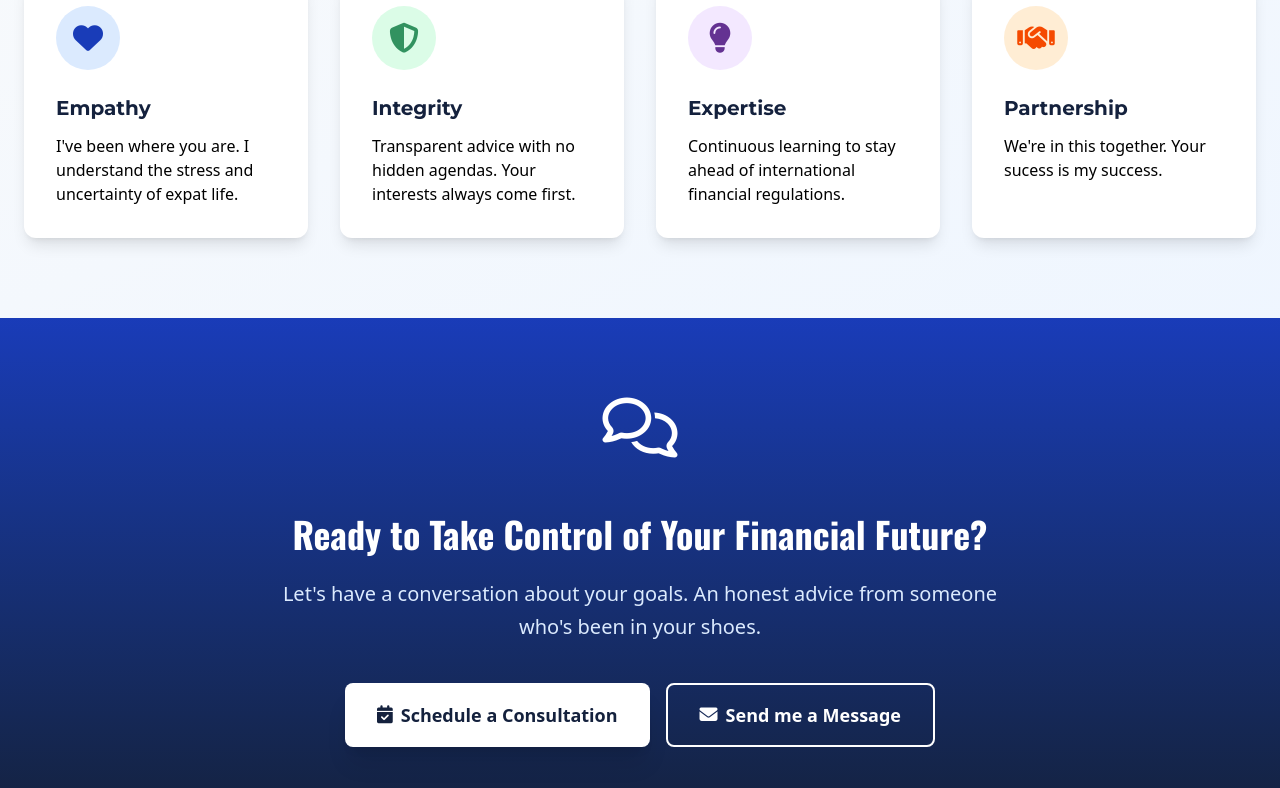
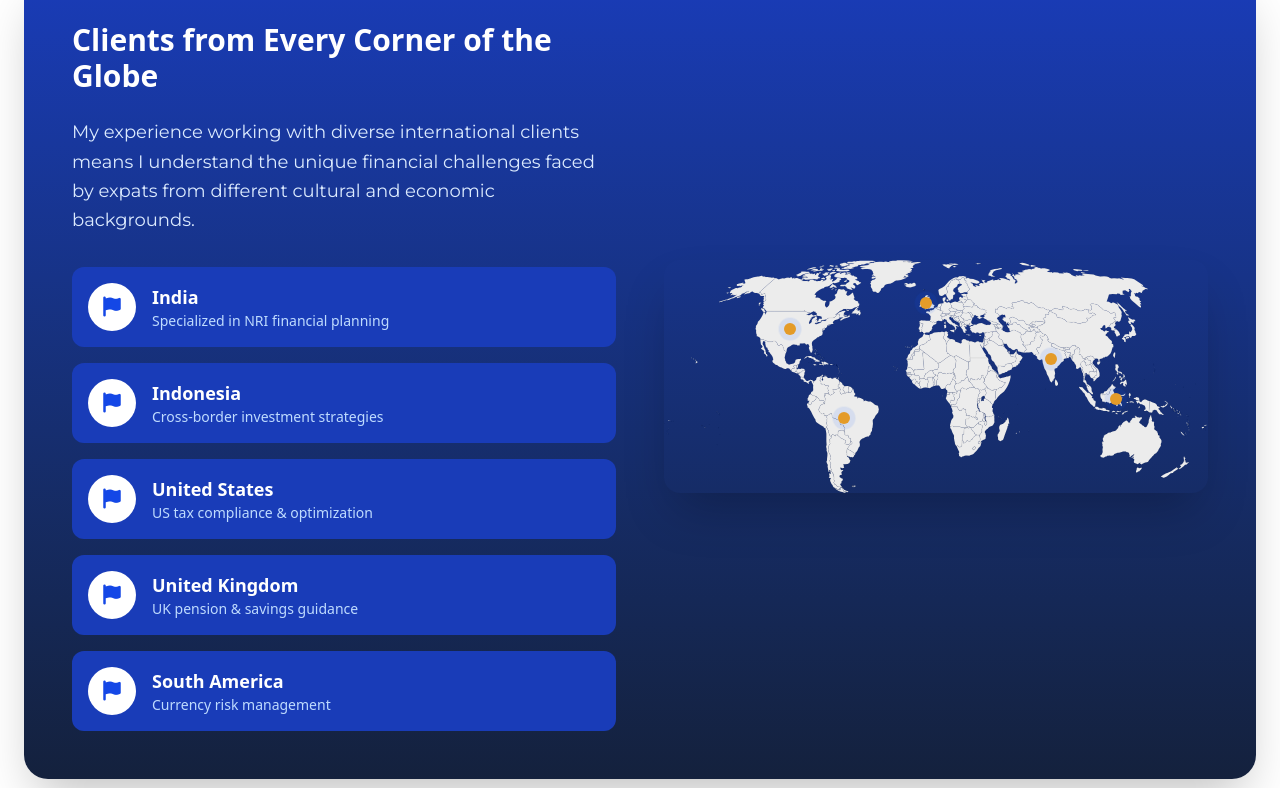
Before and after one commit to MarkLorens/SettleSmart, a React (Vite) app: page /#/about in a window 1280 px wide. Shown: the part 2352-3140 px from the top of the page. Built offline with nearby package versions, Linux system fonts and the light colour scheme.

Commit message:
Added Heat Map section.

```diff
--- a/src/components/about/CompanyValues.jsx
+++ b/src/components/about/CompanyValues.jsx
@@ -6,7 +6,7 @@ const CompanyValues = () => {
     >
       <div className="max-w-7xl px-6 mx-auto">
         <div className="text-center mb-16">
-          <h2 className="font-bold text-4xl text-blue mb-4">
+          <h2 className="font-bold text-4xl text-blue mb-4 font-oswald">
             Our <span className="text-gold">Core</span> Values
           </h2>
           <p className="text-xl text-gray-600">
--- /dev/null
+++ b/src/components/about/HeatMap.jsx
@@ -0,0 +1,181 @@
+import { useState } from "react";
+import WorldMap from "/world.svg";
+
+const HeatMap = () => {
+  const [activeCountry, setActiveCountry] = useState(null);
+
+  function hoverToPin(country) {}
+  return (
+    <section id="HeatMap" className="py-20 bg-white">
+      <div className="max-w-7xl mx-auto px-6">
+        <div className="mb-16 text-center">
+          <h2 className="text-4xl font-bold text-blue mb-4 font-oswald">
+            Global Expertise{" "}
+            <span className="text-gold">Local Understanding</span>
+          </h2>
+          <p className="text-xl text-gray-600">
+            Trusted by expats from around the world.
+          </p>
+        </div>
+        <div className="bg-linear-to-t from-blue to-blue-800 rounded-3xl p-12 shadow-2xl">
+          <div className="grid gird-cols-1 lg:grid-cols-2 gap-12 items-center">
+            <div>
+              <h3 className="text-3xl font-bold text-white mb-6">
+                Clients from Every Corner of the Globe
+              </h3>
+              <p className="font-montserrat text-blue-100 text-lg mb-8 leading-relaxed">
+                {" "}
+                My experience working with diverse international clients means I
+                understand the unique financial challenges faced by expats from
+                different cultural and economic backgrounds.{" "}
+              </p>
+              <div className="space-y-4">
+                <div
+                  onMouseEnter={() => setActiveCountry("india")}
+                  onMouseLeave={() => setActiveCountry(null)}
+                  className="flex items-center space-x-4 bg-blue-800 bg-opacity-50 rounded-xl p-4 cursor-pointer"
+                >
+                  <div className="w-12 h-12 bg-white rounded-full flex items-center justify-center shrink-0">
+                    <i className="fa-solid fa-flag text-blue-700 text-xl"></i>
+                  </div>
+                  <div className="text-white">
+                    <div className="font-semibold text-lg">India</div>
+                    <div className="text-blue-200 text-sm">
+                      Specialized in NRI financial planning
+                    </div>
+                  </div>
+                </div>
+                <div
+                  onMouseEnter={() => setActiveCountry("indonesia")}
+                  onMouseLeave={() => setActiveCountry(null)}
+                  className="flex items-center space-x-4 bg-blue-800 bg-opacity-50 rounded-xl p-4 cursor-pointer"
+                >
+                  <div className="w-12 h-12 bg-white rounded-full flex items-center justify-center shrink-0">
+                    <i className="fa-solid fa-flag text-blue-700 text-xl"></i>
+                  </div>
+                  <div className="text-white">
+                    <div className="font-semibold text-lg">Indonesia</div>
+                    <div className="text-blue-200 text-sm">
+                      Cross-border investment strategies
+                    </div>
+                  </div>
+                </div>
+                <div
+                  onMouseEnter={() => setActiveCountry("us")}
+                  onMouseLeave={() => setActiveCountry(null)}
+                  className="flex items-center space-x-4 bg-blue-800 bg-opacity-50 rounded-xl p-4 cursor-pointer"
+                >
+                  <div className="w-12 h-12 bg-white rounded-full flex items-center justify-center shrink-0">
+                    <i className="fa-solid fa-flag text-blue-700 text-xl"></i>
+                  </div>
+                  <div className="text-white">
+                    <div className="font-semibold text-lg">United States</div>
+                    <div className="text-blue-200 text-sm">
+                      US tax compliance & optimization
+                    </div>
+                  </div>
+                </div>
+                <div
+                  onMouseEnter={() => setActiveCountry("uk")}
+                  onMouseLeave={() => setActiveCountry(null)}
+                  className="flex items-center space-x-4 bg-blue-800 bg-opacity-50 rounded-xl p-4 cursor-pointer"
+                >
+                  <div className="w-12 h-12 bg-white rounded-full flex items-center justify-center shrink-0">
+                    <i className="fa-solid fa-flag text-blue-700 text-xl"></i>
+                  </div>
+                  <div className="text-white">
+                    <div className="font-semibold text-lg">United Kingdom</div>
+                    <div className="text-blue-200 text-sm">
+                      UK pension & savings guidance
+                    </div>
+                  </div>
+                </div>
+                <div
+                  onMouseEnter={() => setActiveCountry("sa")}
+                  onMouseLeave={() => setActiveCountry(null)}
+                  className="flex items-center space-x-4 bg-blue-800 bg-opacity-50 rounded-xl p-4 cursor-pointer"
+                >
+                  <div className="w-12 h-12 bg-white rounded-full flex items-center justify-center shrink-0">
+                    <i className="fa-solid fa-flag text-blue-700 text-xl"></i>
+                  </div>
+                  <div className="text-white">
+                    <div className="font-semibold text-lg">South America</div>
+                    <div className="text-blue-200 text-sm">
+                      Currency risk management
+                    </div>
+                  </div>
+                </div>
+              </div>
+            </div>
+            <div className="flex justify-center">
+              <div className="rounded-2xl overflow-hidden shadow-2xl relative">
+                <img
+                  src={WorldMap}
+                  alt="World map image"
+                  className="w-full h-full object-cover"
+                />
+                {/* India */}
+                <div
+                  id="IndiaPin"
+                  className={`absolute w-3 h-3 bg-gold rounded-full top-[40%] left-[70%] transition-all duration-300
+                    ${activeCountry === "india" ? "w-6 h-6" : "w-3 h-3"}`}
+                >
+                  <span className="absolute inset-0 rounded-full bg-blue-600 animate-ping"></span>
+                </div>
+
+                {/* Indonesia */}
+                <div
+                  id="IndoPin"
+                  className={`absolute w-3 h-3 bg-gold rounded-full top-[57%] left-[82%] transition-all duration-300
+                    ${activeCountry === "indonesia" ? "w-6 h-6" : "w-3 h-3"}`}
+                >
+                  <span className="absolute inset-0 rounded-full bg-blue-600 animate-ping"></span>
+                </div>
+
+                {/* US */}
+                <div
+                  id="USPin"
+                  className={`absolute w-3 h-3 bg-gold rounded-full top-[27%] left-[22%] transition-all duration-300
+                    ${activeCountry === "us" ? "w-6 h-6" : "w-3 h-3"}`}
+                >
+                  <span className="absolute inset-0 rounded-full bg-blue-600 animate-ping"></span>
+                </div>
+
+                {/* UK */}
+                <div
+                  id="UKPin"
+                  className={`absolute w-3 h-3 bg-gold rounded-full top-[16%] left-[47%] transition-all duration-300
+                    ${activeCountry === "uk" ? "w-6 h-6" : "w-3 h-3"}`}
+                >
+                  <span className="absolute inset-0 rounded-full bg-blue-600 animate-ping"></span>
+                </div>
+
+                {/* South America */}
+                <div
+                  id="SAPin"
+                  className={`absolute w-3 h-3 bg-gold rounded-full top-[65%] left-[32%] transition-all duration-300
+                    ${activeCountry === "sa" ? "w-6 h-6" : "w-3 h-3"}`}
+                >
+                  <span className="absolute inset-0 rounded-full bg-blue-600 animate-ping"></span>
+                </div>
+              </div>
+            </div>
+          </div>
+        </div>
+      </div>
+      {/*
+
+      <div className="relative">
+        <img src={WorldMap} alt="World map showing global clients" />
+
+        <div className="absolute w-3 h-3 bg-blue-600 rounded-full top-[40%] left-[47%]" />
+
+        <div className="absolute w-3 h-3 bg-blue-600 rounded-full top-[50%] left-[65%]" />
+
+        <div className="absolute w-3 h-3 bg-blue-600 rounded-full top-[45%] left-[30%]" />
+      </div> */}
+    </section>
+  );
+};
+
+export default HeatMap;
--- a/src/index.css
+++ b/src/index.css
@@ -6,3 +6,18 @@
   --font-montserrat: "Montserrat", sans-serif;
   --font-oswald: "Oswald", sans-serif;
 }
+
+@keyframes pinPulse {
+  0% {
+    transform: scale(1);
+    opacity: 1;
+  }
+  70% {
+    transform: scale(2);
+    opacity: 0;
+  }
+  100% {
+    transform: scale(2);
+    opacity: 0;
+  }
+}
--- a/src/pages/About.jsx
+++ b/src/pages/About.jsx
@@ -1,5 +1,6 @@
 import AboutCTA from "../components/about/AboutCTA";
 import CompanyValues from "../components/about/CompanyValues";
+import HeatMap from "../components/about/HeatMap";
 import Hero from "../components/about/Hero";
 import Story from "../components/about/Story";
 import TrackRecord from "../components/about/TrackRecord";
@@ -11,6 +12,7 @@ const About = () => {
       <Hero />
       <Story />
       <TrackRecord />
+      <HeatMap />
       <CompanyValues />
       <AboutCTA />
       <Footer />
```
Also changed, not shown: public/world.svg (added).
